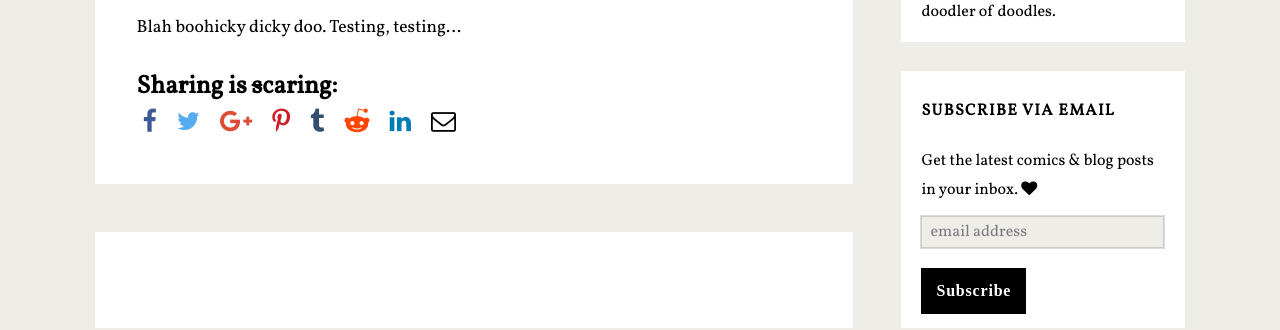
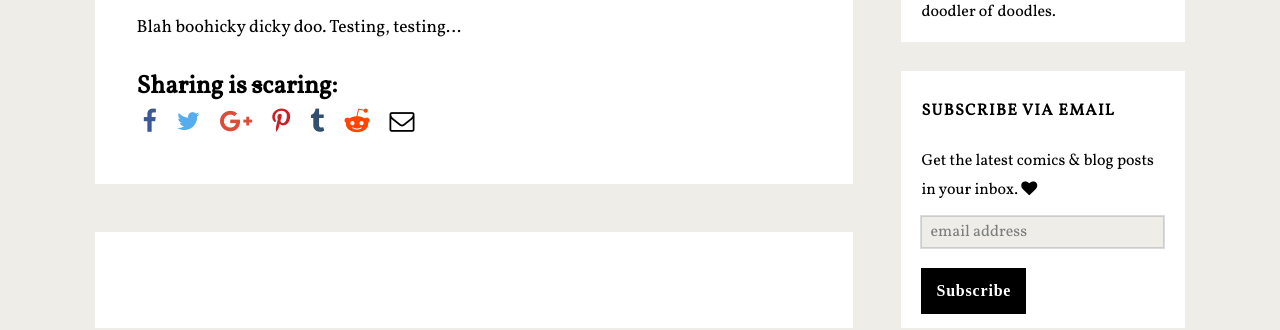
Before and after one commit to randideo/randideo.github.io, a Jekyll site: the page built from _posts/2016-09-03-whatever.md, in a window 1280 px wide. Shown: the part 253-583 px from the top of the page. Built offline with Jekyll 4.4.1, drawn with Linux system fonts in a browser that asks for light colours; nearby versions of some CDN libraries; some web fonts are replaced; comment, search, counter and statistics services are not loaded.

Commit message:
Update social.html

```diff
--- a/_includes/social.html
+++ b/_includes/social.html
@@ -39,12 +39,6 @@
 	        <i style="color: #ff4500;" class="fa fa-reddit-alien share-button"></i>
 	    </a>
 
-	    <a style="text-decoration: none;" href="https://www.linkedin.com/shareArticle?mini=true&url={{ site.url }}{{ site.baseurl }}{{ page.url }}&title={{ page.title }}&summary={{ page.description }}&source=webjeda"
-	        onclick="window.open(this.href, 'pop-up', 'left=20,top=20,width=500,height=500,toolbar=1,resizable=0'); return false;"
-	        title="Share on LinkedIn" >
-	        <i style="color: #007bb5;" class="fa fa-linkedin share-button"></i>
-	    </a>
-
 	    <a style="text-decoration: none;" href="mailto:?subject={{ page.title }}&amp;body=Check out this site {{ site.url }}{{ site.baseurl }}{{ page.url }}"
 	        title="Share via Email" >
 	        <i style="color: #000;" class="fa fa-envelope-o share-button"></i>
```
